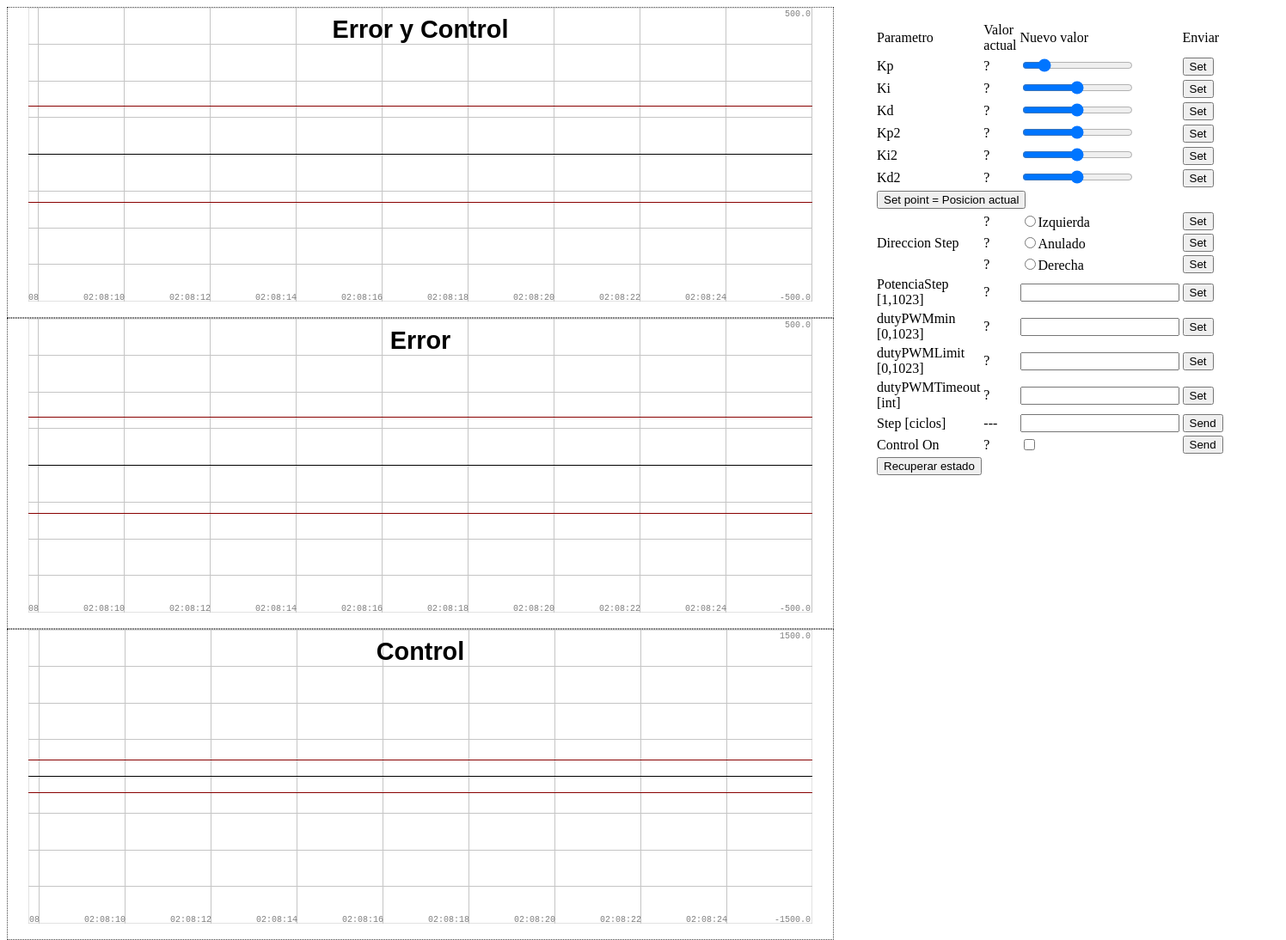
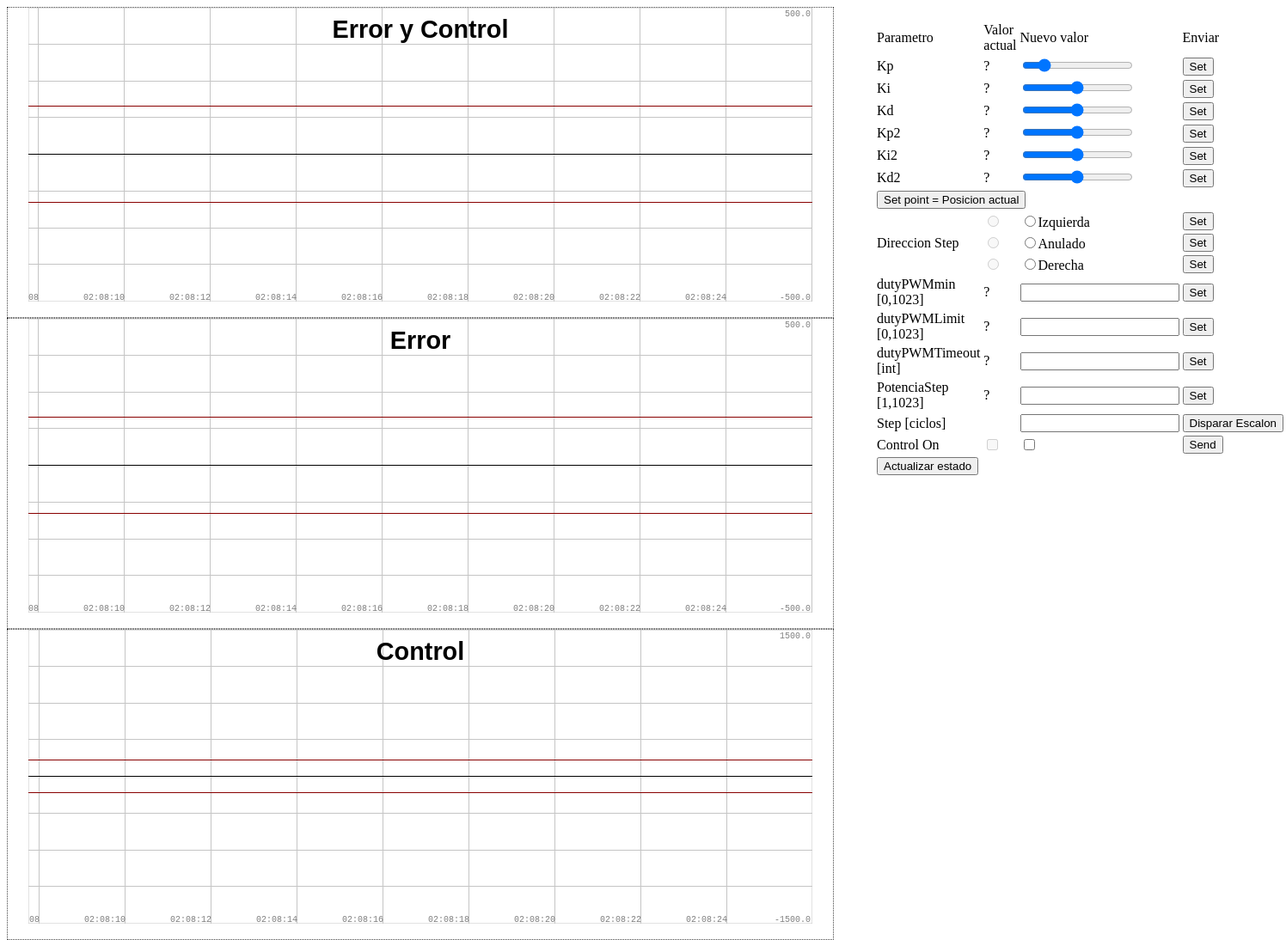
Before and after one commit to echecode/pendulo, a website: page public/gsmooth.html in a window 1280 px wide. Shown: the whole page at 86% size, 1496 px wide, since content can reach past the window. Drawn offline with Linux system fonts and the light colour scheme; no server answers.

Commit message:
Cambios en la interfazz grafica

```diff
--- a/public/gsmooth.html
+++ b/public/gsmooth.html
@@ -19,16 +19,17 @@
                 <tr><td>Ki2</td><td id="ki2value">?</td><td><input id="ki2" type="range" min="0" max="6" name="ki2" onClick='enviar("ki2");'></td><td><input id="btnki2" type='button' onClick='enviar("ki2");' value="Set"></td></tr>
                 <tr><td>Kd2</td><td id="kd2value">?</td><td><input id="kd2" type="range" min="0" max="6" name="kd2" onClick='enviar("kd2");'></td><td><input id="btnkd2" type='button' onClick='enviar("kd2");' value="Set"></td></tr>
                 <tr><td colspan="3"><input type='button' onClick='enviar("z");' value="Set point = Posicion actual"></td></tr>
-                <tr><td rowspan="3">Direccion Step </td><td id="ds1value">?</td><td><input id="ds1" type="radio" name="dirstep" onClick='enviar("ds1");'>Izquierda</td><td><input id="btndirstep1" type='button' onClick='enviar("ds1");' value="Set"></td></tr>
-                <tr>                                    <td id="ds0value">?</td><td><input id="ds0" type="radio" name="dirstep" onClick='enviar("ds0");'>Anulado  </td><td><input id="btndirstep0" type='button' onClick='enviar("ds0");' value="Set"></td></tr>
-                <tr>                                    <td id="ds2value">?</td><td><input id="ds2" type="radio" name="dirstep" onClick='enviar("ds2");'>Derecha  </td><td><input id="btndirstep2" type='button' onClick='enviar("ds2");' value="Set"></td></tr>
-                <tr><td>PotenciaStep [1,1023] </td><td id="psvalue">?</td><td><input id="ps" type="text" name="potenciastep"></td><td><input id="btnpotenciastep" type='button' onClick='enviar("ps");' value="Set"></td></tr>
+                <tr><td rowspan="3">Direccion Step </td><td><input id="ds1value" type="radio" name="dirstepvalue" disabled></td><td><input id="ds1" type="radio" name="dirstep" onClick='enviar("ds1");'>Izquierda</td><td><input id="btndirstep1" type='button' onClick='enviar("ds1");' value="Set"></td></tr>
+                <tr>                                    <td><input id="ds0value" type="radio" name="dirstepvalue" disabled></td><td><input id="ds0" type="radio" name="dirstep" onClick='enviar("ds0");'>Anulado  </td><td><input id="btndirstep0" type='button' onClick='enviar("ds0");' value="Set"></td></tr>
+                <tr>                                    <td><input id="ds2value" type="radio" name="dirstepvalue" disabled></td><td><input id="ds2" type="radio" name="dirstep" onClick='enviar("ds2");'>Derecha  </td><td><input id="btndirstep2" type='button' onClick='enviar("ds2");' value="Set"></td></tr>
+
                 <tr><td>dutyPWMmin [0,1023] </td><td id="dmvalue">?</td><td><input id="dm" type="text" name="dutyPWMmin"></td><td><input id="btndutymin" type='button' onClick='enviar("dm");' value="Set"></td></tr>
                 <tr><td>dutyPWMLimit [0,1023] </td><td id="dlvalue">?</td><td><input id="dl" type="text" name="dutyPWMlimit"></td><td><input id="btndutylimit" type='button' onClick='enviar("dl");' value="Set"></td></tr>
                 <tr><td>dutyPWMTimeout [int] </td><td id="dtvalue">?</td><td><input id="dt" type="text" name="dutyPWMtimeout"></td><td><input id="btndutytimeout" type='button' onClick='enviar("dt");' value="Set"></td></tr>
-                <tr><td>Step [ciclos] </td><td>---</td><td><input id="s" type="text" name="step"></td><td><input id="btnstep" type='button' onClick='enviar("s");' value="Send"></td></tr>
-                <tr><td>Control On </td><td id="cOnvalue">?</td><td><input id="cOn" type="checkbox" onClick='enviar("cOn");' name="controlOn"></td><td><input id="btncOn" type='button' onClick='enviar("cOn");' value="Send"></td></tr>
-                <tr><td colspan="3"><input type='button' onClick='enviar("r");' value="Recuperar estado"></td></tr>
+                <tr><td>PotenciaStep [1,1023] </td><td id="psvalue">?</td><td><input id="ps" type="text" name="potenciastep"></td><td><input id="btnpotenciastep" type='button' onClick='enviar("ps");' value="Set"></td></tr>
+                <tr><td>Step [ciclos] </td><td></td><td><input id="s" type="text" name="step"></td><td><input id="btnstep" type='button' onClick='enviar("s");' value="Disparar Escalon"></td></tr>
+                <tr><td>Control On </td><td><input id="cOnvalue" type="checkbox" disabled></td><td><input id="cOn" type="checkbox" onClick='enviar("cOn");' name="controlOn"></td><td><input id="btncOn" type='button' onClick='enviar("cOn");' value="Send"></td></tr>
+                <tr><td colspan="3"><input type='button' onClick='enviar("r");' value="Actualizar estado"></td></tr>
             </table>
         </div>
     </body>
--- a/public/js/graficos.js
+++ b/public/js/graficos.js
@@ -50,7 +50,7 @@
     };
     protocol["cOn"] = {
       pic2web: function(value) {
-        document.getElementById("cOnvalue").innerHTML = value;
+        document.getElementById("cOnvalue").checked = value;
       },
       web2pic: function() {
         return "c" + ((document.getElementById("cOn").checked) ? '1' : '0') + "\r";
@@ -58,7 +58,7 @@
     };
     protocol["ds0"] = {
       pic2web: function(value) {
-        document.getElementById("dsvalue").innerHTML = value;
+        document.getElementById("dsvalue").checked = true;
       },
       web2pic: function() {
         return "m0\r";
@@ -66,7 +66,7 @@
     };
     protocol["ds1"] = {
       pic2web: function(value) {
-        document.getElementById("dsvalue").innerHTML = value;
+        document.getElementById("dsvalue").checked = true;
       },
       web2pic: function() {
         return "m1\r";
@@ -74,7 +74,7 @@
     };
     protocol["ds2"] = {
       pic2web: function(value) {
-        document.getElementById("dsvalue").innerHTML = value;
+        document.getElementById("dsvalue").checked = true;
       },
       web2pic: function() {
         return "m2\r";
```
